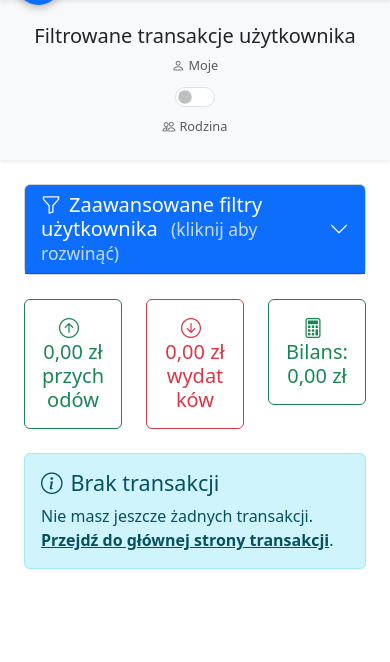
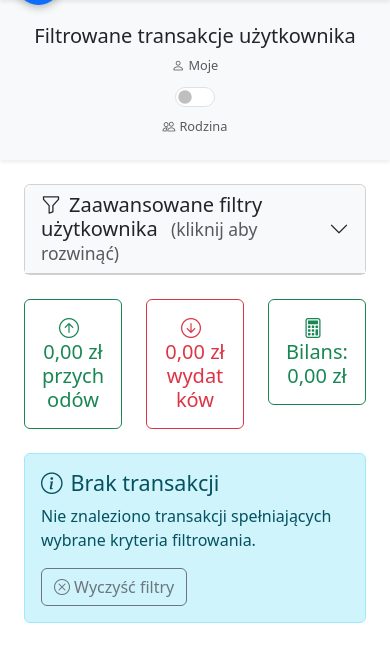
Before and after one commit to infoshareacademy/jpydzr7-team-1, a Django app: page /transactions/filter/ in a window 390 px wide. Shown: the part 56-718 px from the top of the page. Run offline with Django 5.2, Linux system fonts and the light colour scheme; the visitor is signed in with stand-in values (Sample User, id 1); data that the repository does not hold is empty.

```diff
--- a/Budget_Project/Budget_Application/templates/filtered_transactions.html
+++ b/Budget_Project/Budget_Application/templates/filtered_transactions.html
@@ -10,7 +10,7 @@
     <div class="col-12">
         <div class="card">
             <div aria-controls="filtersCollapse" aria-expanded="false"
-                 class="card-header bg-primary text-white"
+                 class="card-header bg-light"
                  data-bs-target="#filtersCollapse"
                  data-bs-toggle="collapse"
                  style="cursor: pointer;">
@@ -293,16 +293,14 @@
     <h4 class="alert-heading">
         <i class="bi bi-info-circle me-2"></i>Brak transakcji
     </h4>
-    <p class="mb-0">
-        {% if selected_category or date_from or date_to %}
+    <p class="mb-3">
         Nie znaleziono transakcji spełniających wybrane kryteria filtrowania.
-        <a class="alert-link" href="{% url 'filtered-transactions' %}">Wyczyść filtry</a> lub
-        <a class="alert-link" href="{% url 'all-user-transactions' %}">zobacz wszystkie transakcje</a>.
-        {% else %}
-        Nie masz jeszcze żadnych transakcji.
-        <a class="alert-link" href="{% url 'all-user-transactions' %}">Przejdź do głównej strony transakcji</a>.
-        {% endif %}
     </p>
+    <div class="d-flex gap-2">
+        <a class="btn btn-outline-secondary" href="?">
+            <i class="bi bi-x-circle me-1"></i>Wyczyść filtry
+        </a>
+    </div>
 </div>
 {% endif %}
 
--- a/Budget_Project/Budget_Application/urls.py
+++ b/Budget_Project/Budget_Application/urls.py
@@ -18,7 +18,6 @@ urlpatterns = [
     path('dashboard/', views.dashboard, name='dashboard'),
 
     # ==================== TRANSAKCJE ====================
-    path('transactions/', AllUserTransactionsView.as_view(), name='all-user-transactions'),
     path('transactions/family/', AllFamilyTransactionsView.as_view(), name='all-family-transactions'),
     path('expenses/', AllUserExpensesView.as_view(), name='expenses'),
     path('expenses/family/', AllFamilyExpensesView.as_view(), name='family-expenses'),
```
Also changed, not shown: Budget_Project/Budget_Application/templates/filtered_family_transactions.html (+3 -6 lines).
